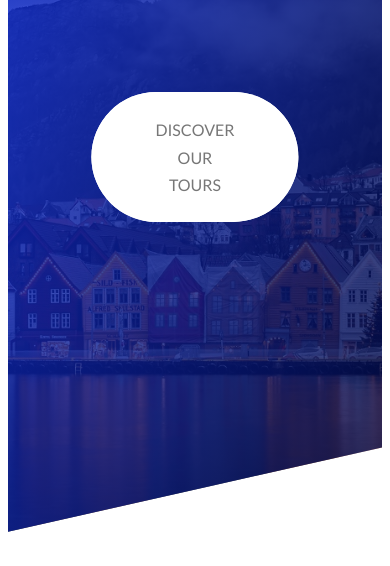
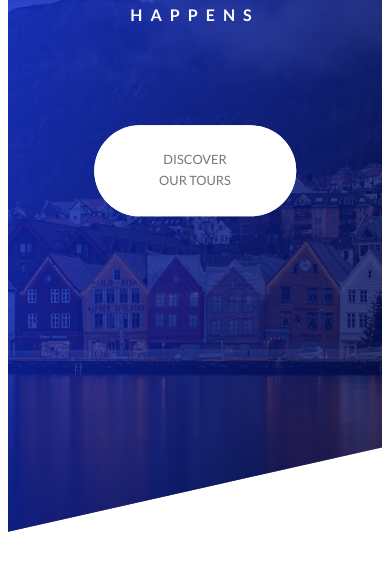
Before and after one commit to BradFabian/travelsite, a website: page index.html in a window 390 px wide. Shown: the part 278-844 px from the top of the page. Drawn offline with Linux system fonts and the light colour scheme.

Commit message:
btn text responsive

```diff
--- a/sass/main.scss
+++ b/sass/main.scss
@@ -130,6 +130,10 @@ body {
     transition: all 0.2s;
     position: relative;
     font-size: 1rem;
+
+    @include respond(phone) {
+      font-size: 0.8rem;
+    }
   }
 
   &:hover {
```
Also changed, not shown: css/style.css.
